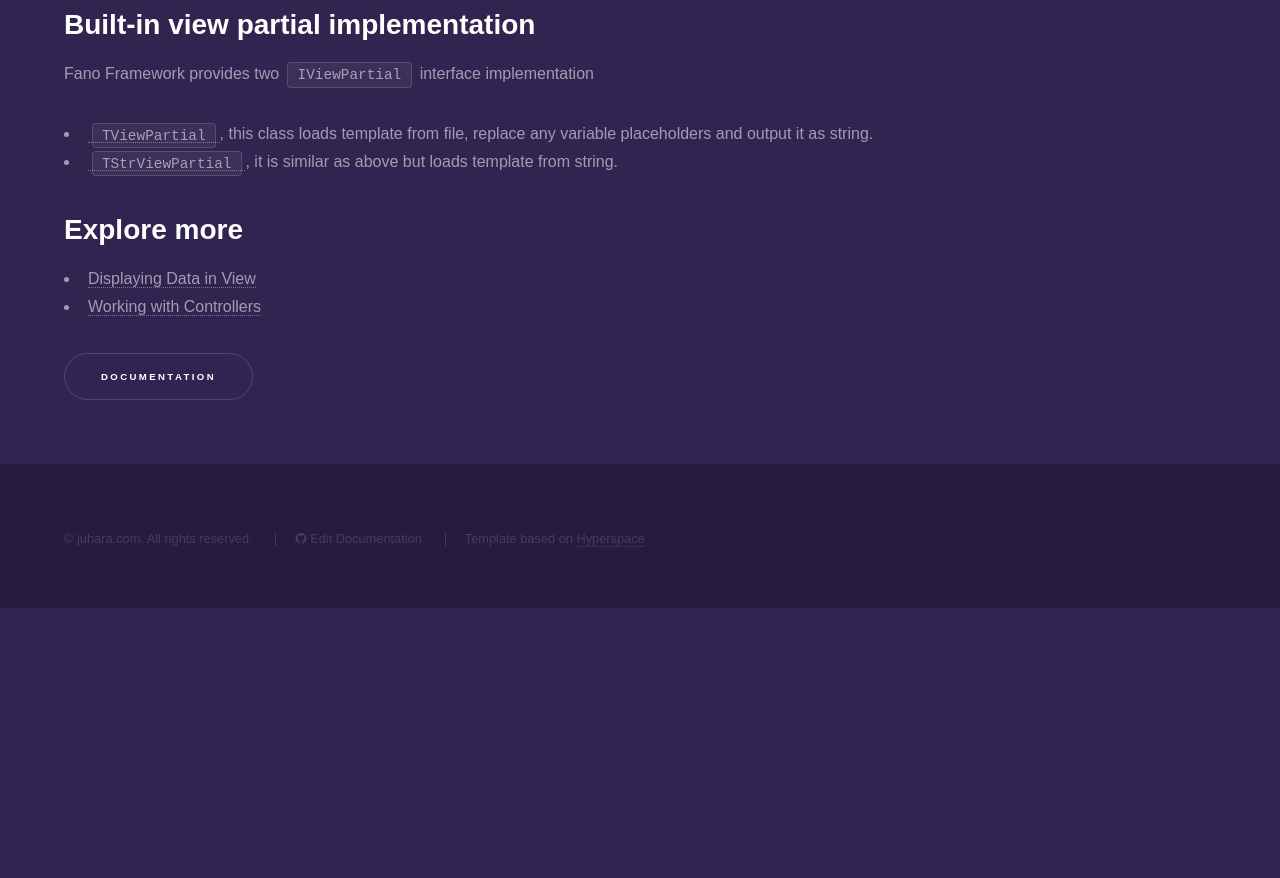
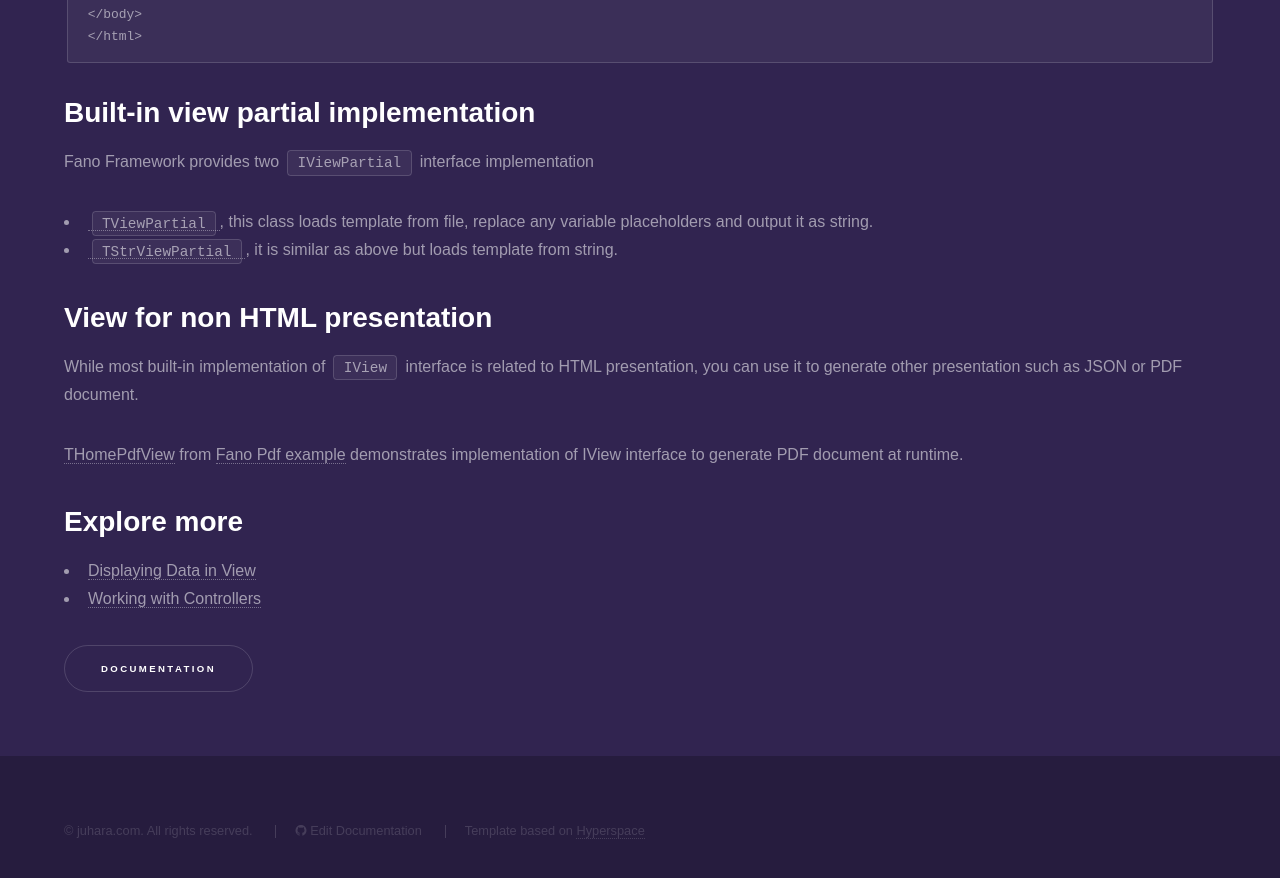
Before and after one commit to fanoframework/fanoframework.github.io, a Jekyll site: the page built from working-with-views/index.md, in a window 1280 px wide and 900 px high, scrolled down 9075 px. Shown: the top 878 px of the window. Built offline with Jekyll 4.4.1, drawn with Linux system fonts in a browser that asks for light colours; our own code applies the rules of GitHub Pages for plain Markdown files; before the commit the page ends 9683 px from its top, so only the background shows below that; some of the changed text lies outside the part shown.

Commit message:
improve view docs

```diff
--- a/working-with-views/index.md
+++ b/working-with-views/index.md
@@ -4,6 +4,8 @@ description: Tutorial on how to work with views in Fano Framework
 ---
 
 <h1 class="major">Working with Views</h1>
+
+View is term we used to describe a piece of code that has job to handle presentation logic. In Fano Framework, it is mostly related with HTML presentation but not always as it aslo can be used to generate other presentation such XML, JSON, image or PDF document.
 
 ## IView interface
 
@@ -387,6 +389,11 @@ Fano Framework provides two `IViewPartial` interface implementation
 - [`TViewPartial`](https://github.com/fanoframework/fano/blob/master/src/Mvc/Views/ViewPartialImpl.pas), this class loads template from file, replace any variable placeholders and output it as string.
 - [`TStrViewPartial`](https://github.com/fanoframework/fano/blob/master/src/Mvc/Views/StrViewPartialImpl.pas), it is similar as above but loads template from string.
 
+## View for non HTML presentation
+
+While most built-in implementation of `IView` interface is related to HTML presentation, you can use it to generate other presentation such as JSON or PDF document.
+
+[THomePdfView](https://github.com/fanoframework/fano-pdf/blob/master/src/App/Home/Views/HomePdfView.pas) from [Fano Pdf example](https://github.com/fanoframework/fano-pdf) demonstrates implementation of IView interface to generate PDF document at runtime.
 
 ## Explore more
 
```
